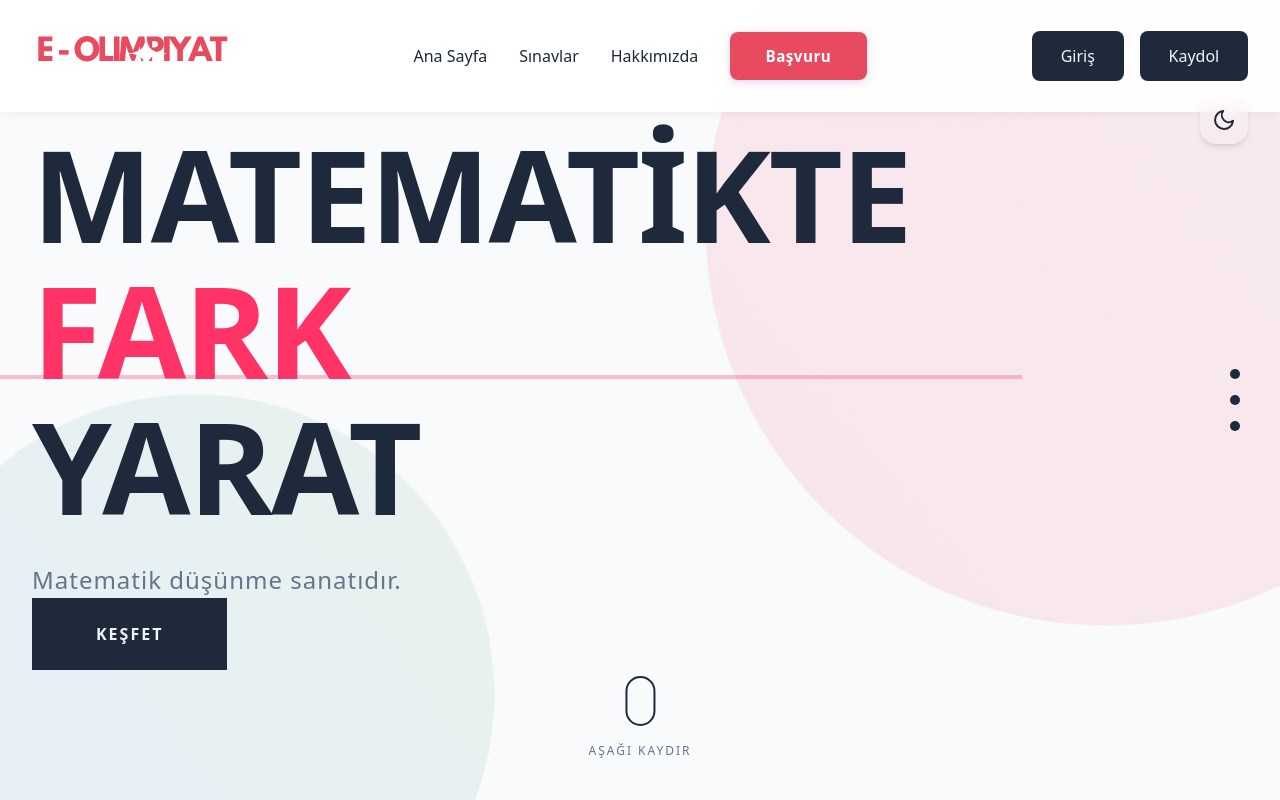
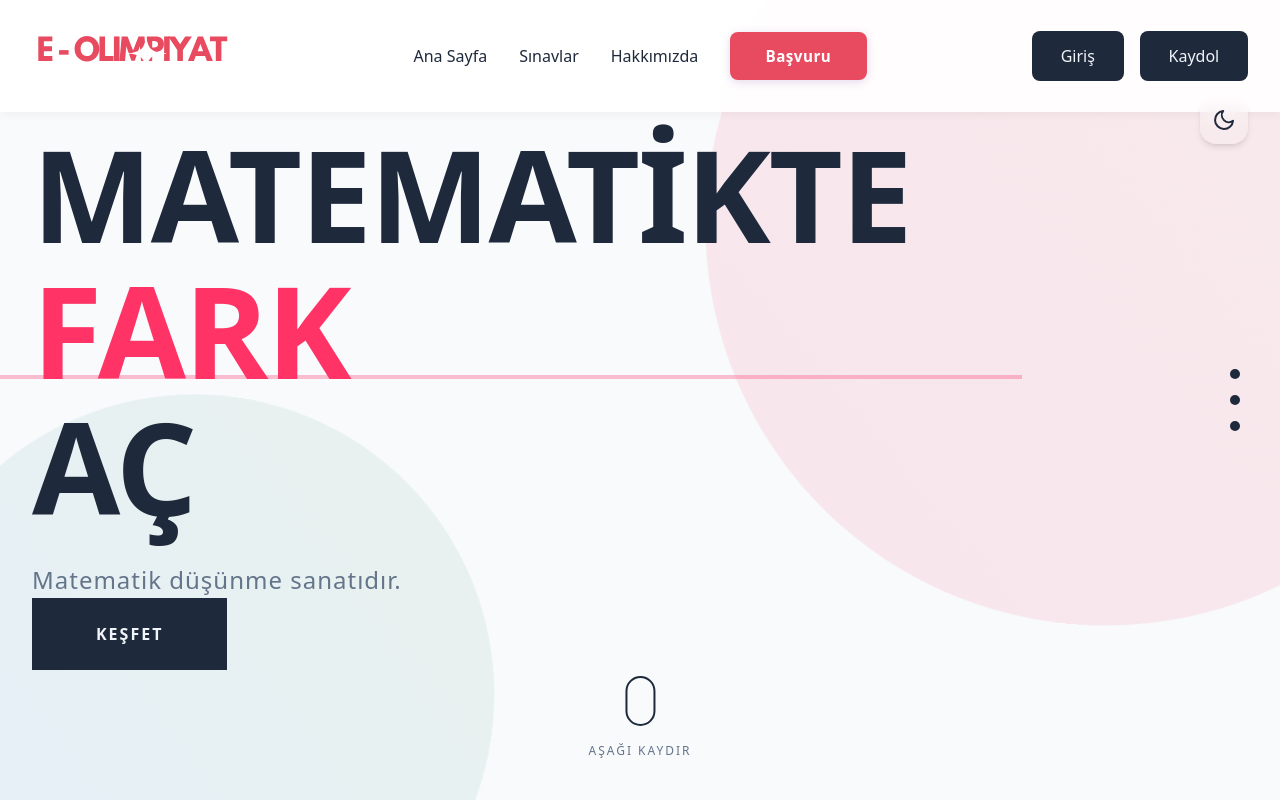
Before and after one commit to alifuatakbas/e-math-frontend, a Next.js app: page / in a window 1280 px wide. Shown: the top 800 px of the page. Built offline with nearby package versions, Linux system fonts and the light colour scheme.

Commit message:
Update Hero.tsx

```diff
--- a/app/components/Hero.tsx
+++ b/app/components/Hero.tsx
@@ -64,7 +64,7 @@ const Hero = () => {
               <h1 className={styles.title}>
                 MATEMATİKTE
                 <span className={styles.titleAccent}>FARK</span>
-                YARAT
+                AÇ
               </h1>
             </div>
 
```
